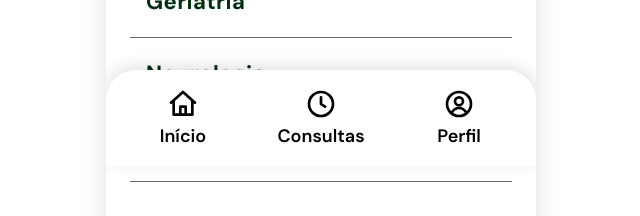
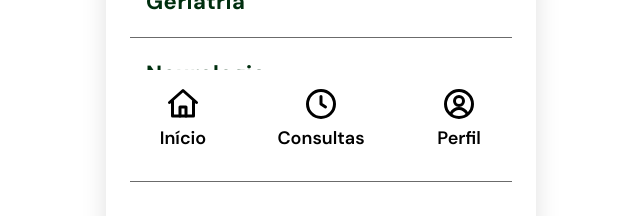
Before and after one commit to LuizSanti/saude-recife-pwa, a React (Vite) app: page /especialidades in a window 1280 px wide. Shown: the part 634-850 px from the top of the page, without its empty margins (319-959 px from the left). Built offline with nearby package versions, Linux system fonts and the light colour scheme; no server answers.

Commit message:
SCRUM-20: remove sombra da barra de navegação conforme o Figma

```diff
--- a/src/components/BarraNavegacao.css
+++ b/src/components/BarraNavegacao.css
@@ -5,8 +5,6 @@
   margin-top: auto;
   padding: 8px 8px calc(8px + env(safe-area-inset-bottom, 0px));
   background: #ffffff;
-  border-radius: 30px 30px 0 0;
-  box-shadow: 0 -4px 16px rgba(0, 0, 0, 0.12);
 }
 
 .barra-navegacao-lista {
@@ -26,7 +24,7 @@
   justify-content: center;
   gap: 4px;
   width: 100%;
-  min-height: 72px;
+  min-height: 67px;
   font-size: 16px;
   font-weight: 600;
   color: #000000;
@@ -37,8 +35,8 @@
 }
 
 .barra-navegacao-item svg {
-  width: 32px;
-  height: 32px;
+  width: 36px;
+  height: 36px;
   fill: none;
   stroke: currentColor;
   stroke-width: 2;
```
